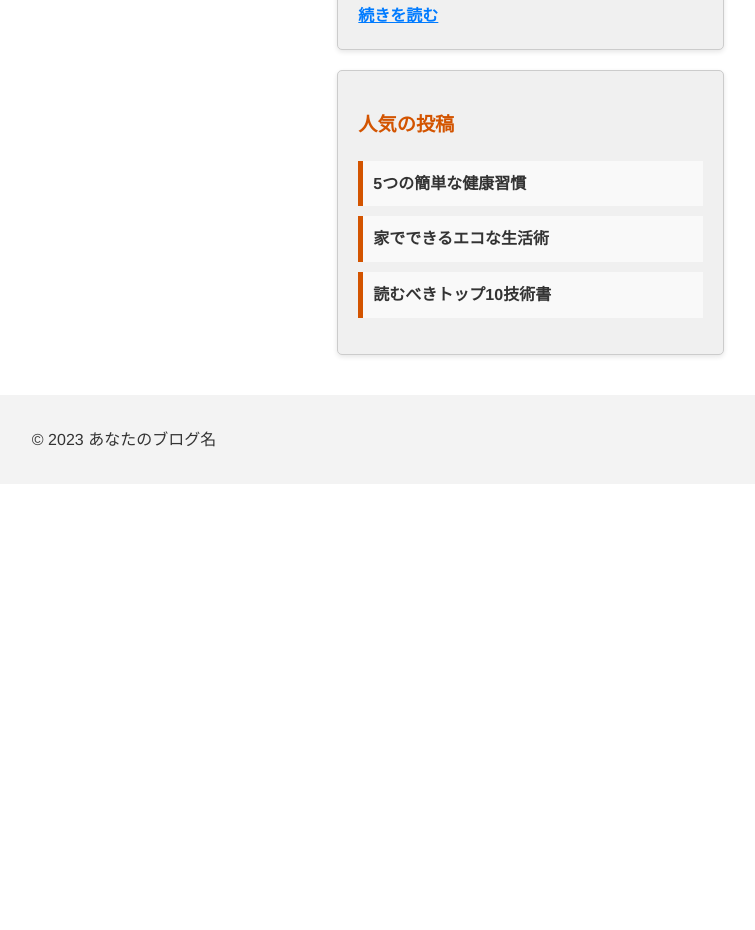
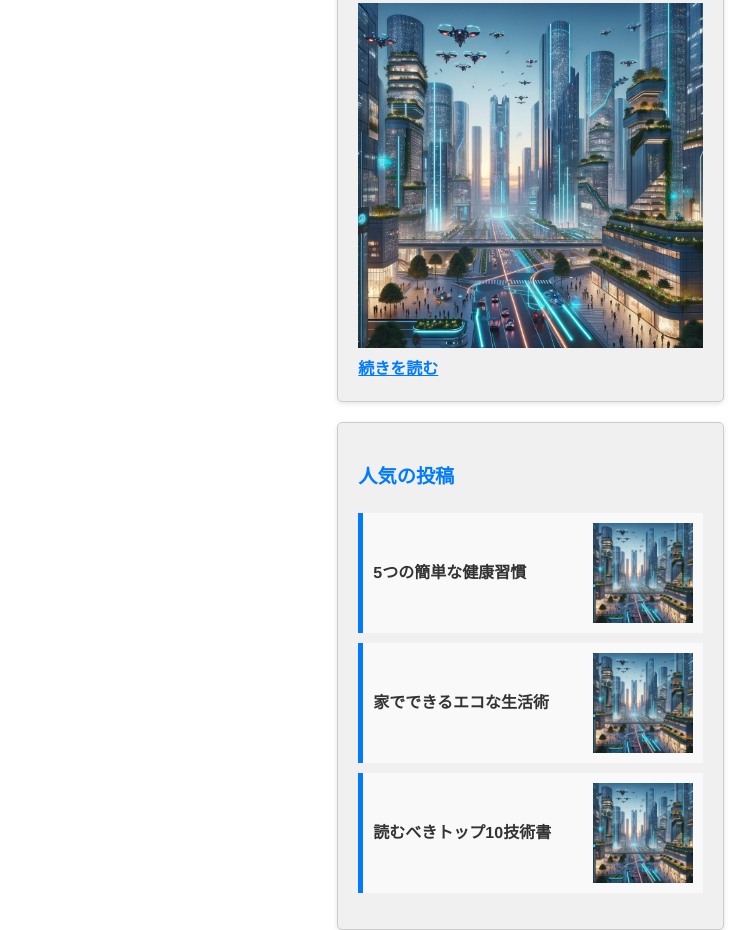
Before and after one commit to souseki0219gg/web-creation-circle-blog, a plain HTML site: page index.html in a window 1280 px wide. Shown: the part 533-1463 px from the top of the page, without its empty margins (516-1271 px from the left). Before the commit the page ends 1017 px from the top, so only its background shows below. Drawn offline with Linux system fonts and the light colour scheme.

Commit message:
画像を挿入

```diff
--- a/index.html
+++ b/index.html
@@ -35,6 +35,7 @@
                     <h3>テクノロジーの進化とその影響</h3>
                     <p>2024年2月13日</p>
                     <p>テクノロジーは私たちの生活を根本的に変え続けています。この記事では、最近のテクノロジーの進化に焦点を当て、私たちの日常生活や働き方にどのような影響を与えているのかを掘り下げていきます。</p>
+                    <img src="messageImage_1708063829597.jpg" alt="テクノロジーの進化に関連する画像" style="width:100%;max-width:600px;height:auto;">
                     <a href="post-url">続きを読む</a>
                 </div>
             </article>
@@ -42,11 +43,27 @@
             <aside>
                 <h3>人気の投稿</h3>
                 <ul>
-                    <li><a href="popular-post-1-url">5つの簡単な健康習慣</a></li>
-                    <li><a href="popular-post-2-url">家でできるエコな生活術</a></li>
-                    <li><a href="popular-post-3-url">読むべきトップ10技術書</a></li>
+                    <li class="post-item">
+                        <a href="popular-post-1-url" class="post-link">
+                            <span>5つの簡単な健康習慣</span>
+                            <img src="messageImage_1708063829597.jpg" alt="5つの簡単な健康習慣" style="width:100px;height:auto;">
+                        </a>
+                    </li>
+                    <li>
+                        <a href="popular-post-2-url" class="post-link">
+                            家でできるエコな生活術
+                            <img src="messageImage_1708063829597.jpg" alt="家でできるエコな生活術" style="width:100px;height:auto;">
+                        </a>
+                    </li>
+                    <li>
+                        <a href="popular-post-3-url" class="post-link">
+                            読むべきトップ10技術書
+                            <img src="messageImage_1708063829597.jpg" alt="読むべきトップ10技術書" style="width:100px;height:auto;">
+                        </a>
+                    </li>
                 </ul>
             </aside>
+
         </section>
     </main>
 
--- a/styles.css
+++ b/styles.css
@@ -93,7 +93,7 @@ article a {
 
 aside h3 {
     font-size: 1.2em; /* タイトルのフォントサイズ */
-    color: #d35400; /* タイトルの色を変更 */
+    color: #007bff; /* タイトルの色を変更 */
     margin-bottom: 20px; /* タイトル下の余白 */
     text-transform: uppercase; /* タイトルのテキストを大文字に */
 }
@@ -107,7 +107,7 @@ aside ul li {
     margin-bottom: 10px; /* リストアイテム間のマージン */
     padding: 10px;
     background-color: #f9f9f9; /* アイテムの背景色 */
-    border-left: 5px solid #d35400; /* 左側のアクセントボーダー */
+    border-left: 5px solid #007bff; /* 左側のアクセントボーダー */
     list-style-type: none; /* リストマーカーを非表示に */
 }
 
@@ -119,9 +119,25 @@ aside ul li a {
 
 aside ul li:hover {
     background-color: #f0f0f0; /* ホバー時の背景色を変更 */
-    border-left: 5px solid #e67e22; /* ホバー時の左側のボーダー色を変更 */
+    border-left: 5px solid #0048cc; /* ホバー時の左側のボーダー色を変更 */
 }
 
 aside ul li a:hover {
-    color: #e67e22; /* ホバー時のリンクの色を変更 */
+    color: #0048cc; /* ホバー時のリンクの色を変更 */
 }
+
+aside ul li .post-link {
+    display: flex; /* Flexboxを有効化 */
+    align-items: center; /* アイテムを中央揃え */
+    justify-content: space-between; /* テキストと画像の間にスペースを作る */
+    text-decoration: none; /* アンダーラインを非表示に */
+}
+
+aside ul li .post-link span {
+    flex: 1; /* テキストが利用可能なスペースを埋めるように */
+    margin-right: 10px; /* テキストと画像の間に余白を設ける */
+}
+
+aside ul li .post-link img {
+    flex-shrink: 0; /* 画像が縮小しないように */
+}
```
Also changed, not shown: messageImage_1708063829597.jpg (added).
